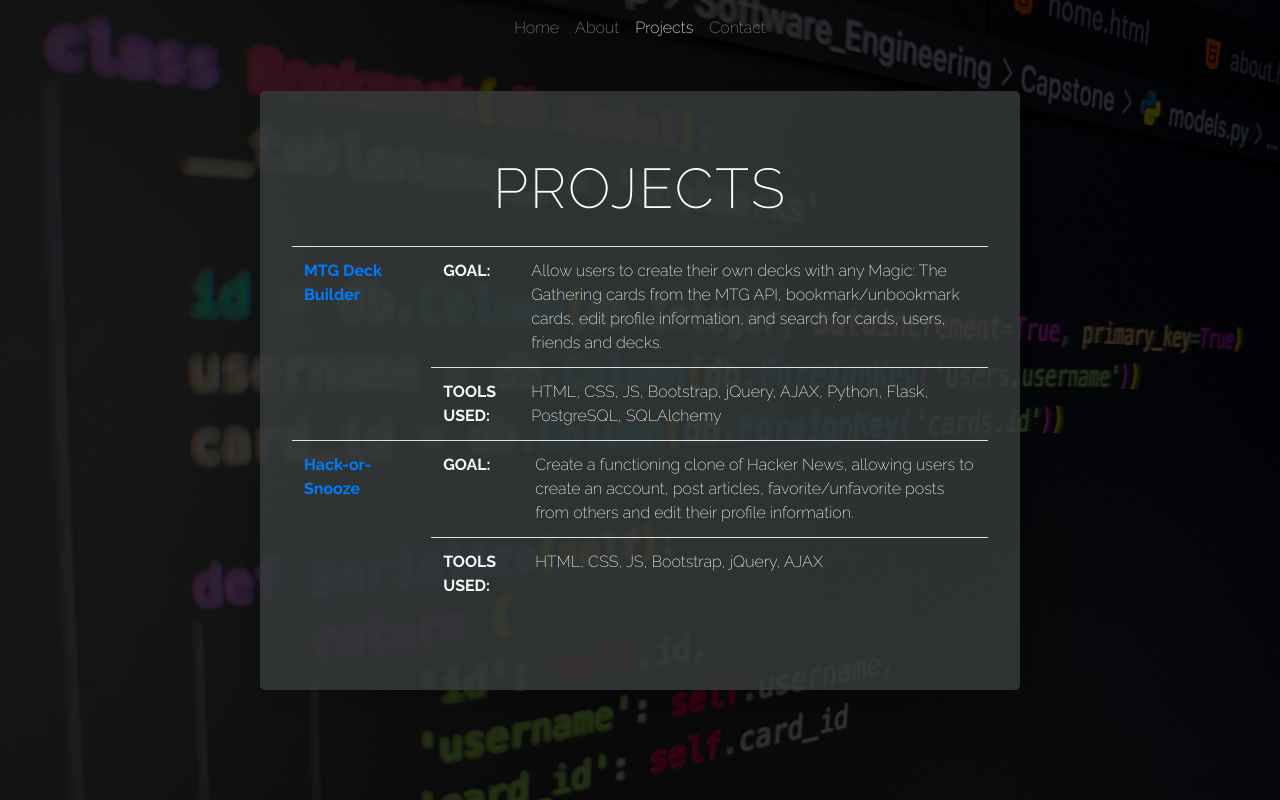
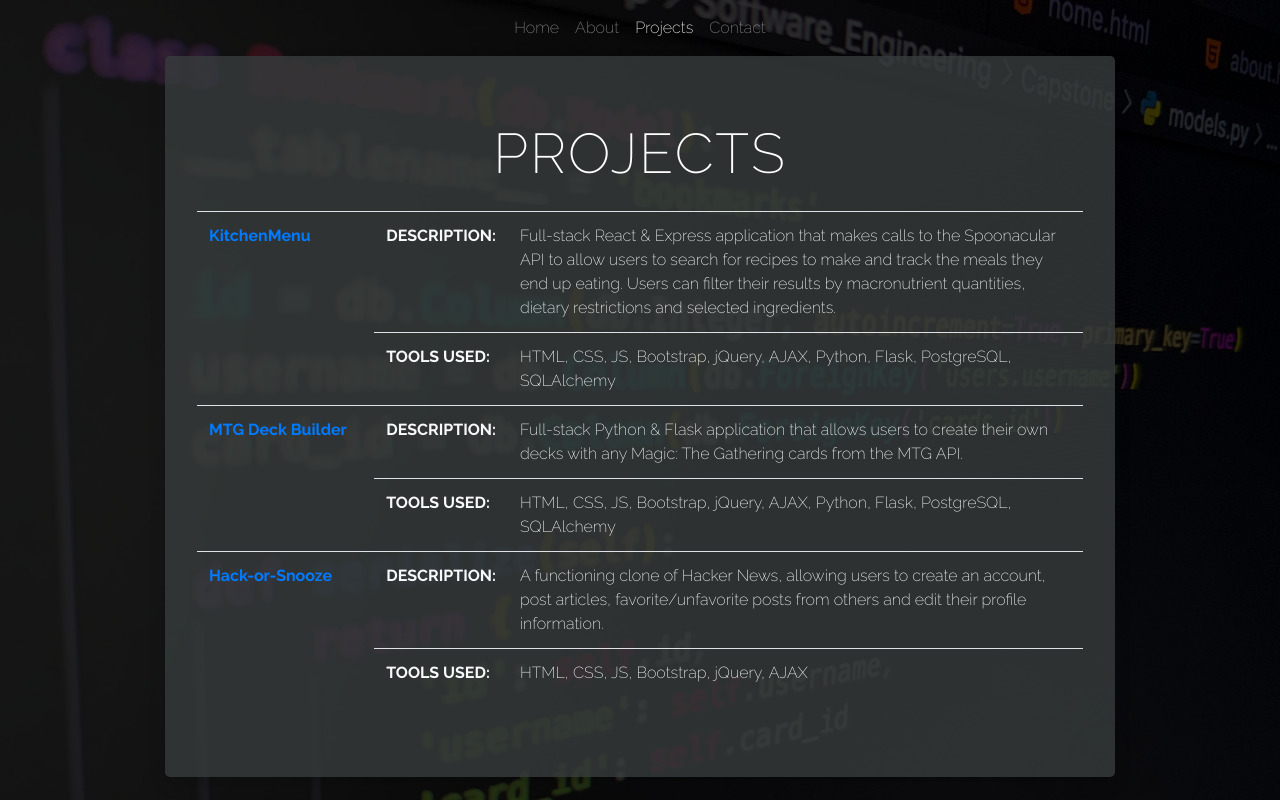
Before and after one commit to shapirobd/portfolio, a Flask app: page /projects in a window 1280 px wide. Run offline with Flask 2, Linux system fonts and the light colour scheme.

Commit message:
added kitchenmenu

```diff
--- a/templates/projects.html
+++ b/templates/projects.html
@@ -44,7 +44,7 @@ block content %}
 							id="main-row"
 							class="row justify-content-center align-items-center"
 						>
-							<div class="col-lg-8">
+							<div class="col-lg-10">
 								<div class="row justify-content-center mb-2">
 									<div
 										id="projects-jumbotron"
@@ -53,6 +53,44 @@ block content %}
 										<h1 id="name" class="display-4 mb-4">PROJECTS</h1>
 										<table class="table bg-transparent text-light p-0">
 											<tbody>
+												<tr>
+													<td class="project-name">
+														<a
+															href="https://github.com/shapirobd/kitchenmenu_client"
+															><b>KitchenMenu</b></a
+														>
+													</td>
+													<td class="p-0">
+														<table
+															class="table bg-transparent text-light m-0 p-0"
+														>
+															<tbody>
+																<tr>
+																	<td class="border-0" scope="row">
+																		<b>DESCRIPTION:</b>
+																	</td>
+																	<td class="border-0">
+																		Full-stack React & Express application that
+																		makes calls to the Spoonacular API to allow
+																		users to search for recipes to make and
+																		track the meals they end up eating. Users
+																		can filter their results by macronutrient
+																		quantities, dietary restrictions and
+																		selected ingredients.
+																	</td>
+																</tr>
+
+																<tr>
+																	<td scope="row"><b>TOOLS USED:</b></td>
+																	<td>
+																		HTML, CSS, JS, Bootstrap, jQuery, AJAX,
+																		Python, Flask, PostgreSQL, SQLAlchemy
+																	</td>
+																</tr>
+															</tbody>
+														</table>
+													</td>
+												</tr>
 												<tr>
 													<td class="project-name">
 														<a href="https://github.com/shapirobd/capstone"
@@ -66,14 +104,13 @@ block content %}
 															<tbody>
 																<tr>
 																	<td class="border-0" scope="row">
-																		<b>GOAL:</b>
+																		<b>DESCRIPTION:</b>
 																	</td>
 																	<td class="border-0">
-																		Allow users to create their own decks with
+																		Full-stack Python & Flask application that
+																		allows users to create their own decks with
 																		any Magic: The Gathering cards from the MTG
-																		API, bookmark/unbookmark cards, edit profile
-																		information, and search for cards, users,
-																		friends and decks.
+																		API.
 																	</td>
 																</tr>
 
@@ -102,13 +139,13 @@ block content %}
 															<tbody>
 																<tr>
 																	<td class="border-0" scope="row">
-																		<b>GOAL:</b>
+																		<b>DESCRIPTION:</b>
 																	</td>
 																	<td class="border-0">
-																		Create a functioning clone of Hacker News,
-																		allowing users to create an account, post
-																		articles, favorite/unfavorite posts from
-																		others and edit their profile information.
+																		A functioning clone of Hacker News, allowing
+																		users to create an account, post articles,
+																		favorite/unfavorite posts from others and
+																		edit their profile information.
 																	</td>
 																</tr>
 
```
Also changed, not shown: requirements.txt (+24 -5 lines).
